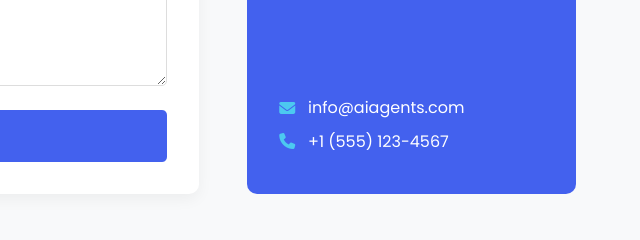
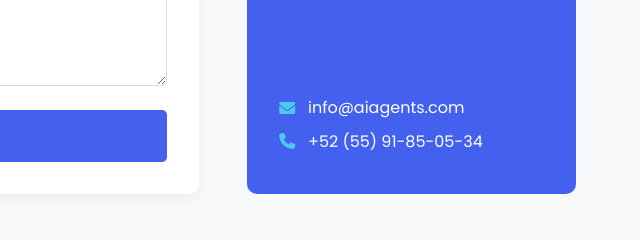
Before and after one commit to geovanninelson-crypto/MkFly-Agentes-IA, a plain HTML site: page index.html in a window 1280 px wide. Shown: the part 2140-2380 px from the top of the page, 640-1280 px from the left. Drawn offline with Linux system fonts and the light colour scheme.

Commit message:
Add files via upload

```diff
--- a/index.html
+++ b/index.html
@@ -111,7 +111,7 @@
                 </ul>
                 <div class="contact-details">
                     <p><i class="fas fa-envelope"></i> info@aiagents.com</p>
-                    <p><i class="fas fa-phone"></i> +1 (555) 123-4567</p>
+                    <p><i class="fas fa-phone"></i> +52 (55) 91-85-05-34</p>
                 </div>
             </div>
         </div>
```
